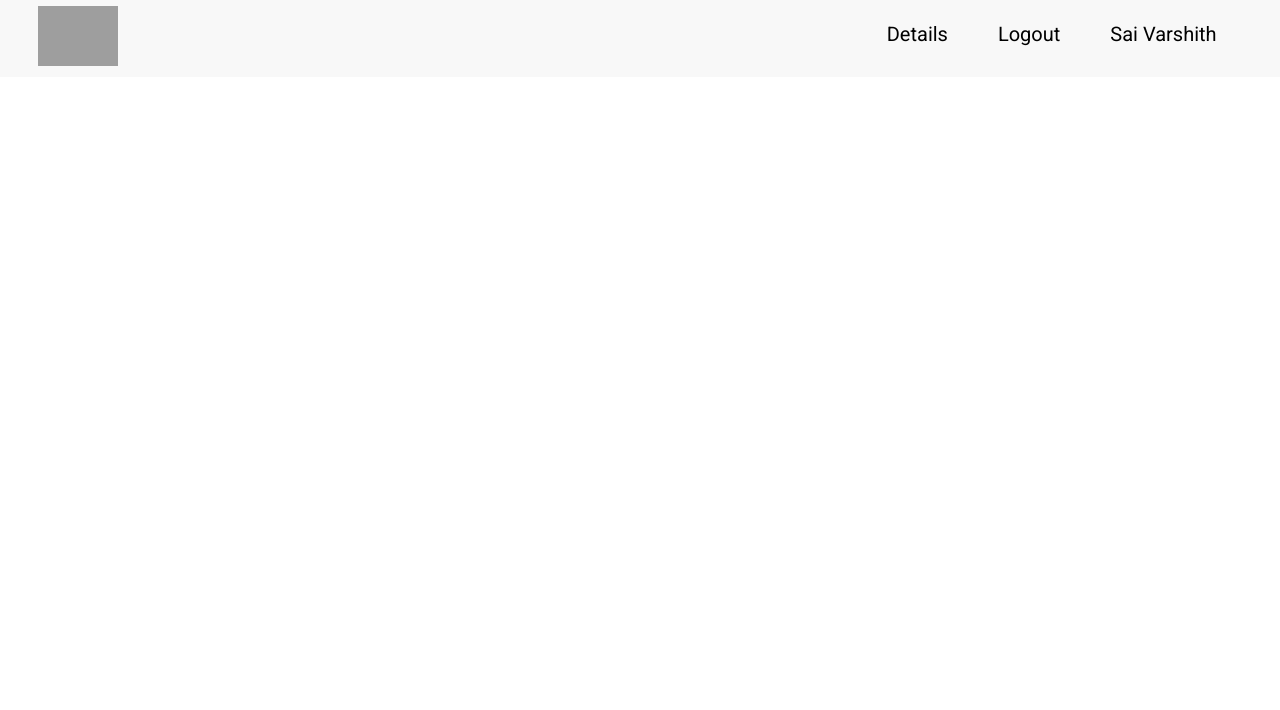
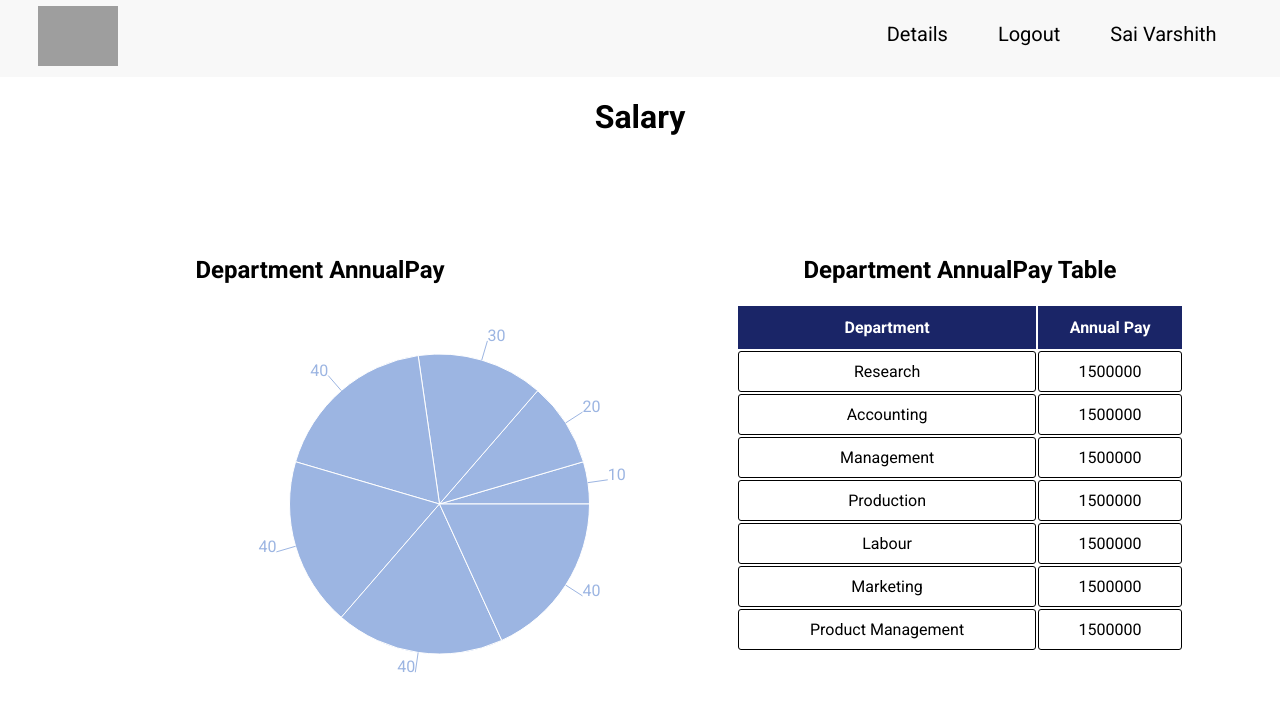
Before and after one commit to sai045/HR-Portal-Reworked, a React (Create React App) app in the folder frontend/: page /salary in a window 1280 px wide. Shown: the top 710 px of the page. Built offline with nearby package versions, Linux system fonts and the light colour scheme; grey boxes are pictures that could not be loaded.

Commit message:
Frontend minimal UI done

```diff
--- a/frontend/src/App.css
+++ b/frontend/src/App.css
@@ -6,3 +6,7 @@
 .row {
   display: flex;
 }
+
+button:hover {
+  cursor: pointer;
+}
--- a/frontend/src/Components/Navbar.css
+++ b/frontend/src/Components/Navbar.css
@@ -25,5 +25,4 @@
 .navbar a {
   color: black;
   text-decoration: none;
-
 }
--- a/frontend/src/Components/Table.css
+++ b/frontend/src/Components/Table.css
@@ -70,7 +70,6 @@
 }
 
 .table button:hover {
-  cursor: pointer;
   background-color: rgb(30, 55, 77);
   color: white;
 }
--- a/frontend/src/Pages/Dashboard/Dashboard.jsx
+++ b/frontend/src/Pages/Dashboard/Dashboard.jsx
@@ -3,18 +3,9 @@ import Navbar from "../../Components/Navbar";
 import "./Dashboard.css";
 import Boxes from "./Boxes";
 import { Records } from "./Records";
-import { PieChart, Pie, Tooltip } from "recharts";
+import EDPieChart from "./EDPieChart";
 
 const Dashboard = () => {
-    const data = [
-        { name: "Management", value: 10 },
-        { name: "Accounting", value: 20 },
-        { name: "Research", value: 30 },
-        { name: "Product Management", value: 40 },
-        { name: "Marketing", value: 40 },
-        { name: "Labour", value: 40 },
-        { name: "Production", value: 40 },
-      ];
   return (
     <>
       <Navbar />
@@ -24,25 +15,7 @@ const Dashboard = () => {
         <div className="charts">
           <Records />
           <div></div>
-          <div>
-            <h2>
-              Employee-Department <br />
-              Chart
-            </h2>
-            <PieChart width={600} height={400}>
-              <Pie
-                dataKey="value"
-                isAnimationActive={true}
-                data={data}
-                cx="40%"
-                cy="50%"
-                outerRadius={150}
-                fill="#9cb5e2"
-                label
-              />
-              <Tooltip />
-            </PieChart>
-          </div>
+          <EDPieChart />
           <div></div>
         </div>
       </div>
--- /dev/null
+++ b/frontend/src/Pages/Dashboard/EDPieChart.jsx
@@ -0,0 +1,37 @@
+import React from "react";
+import { PieChart, Pie, Tooltip } from "recharts";
+
+const EDPieChart = () => {
+  const data = [
+    { name: "Management", value: 10 },
+    { name: "Accounting", value: 20 },
+    { name: "Research", value: 30 },
+    { name: "Product Management", value: 40 },
+    { name: "Marketing", value: 40 },
+    { name: "Labour", value: 40 },
+    { name: "Production", value: 40 },
+  ];
+  return (
+    <div>
+      <h2>
+        Employee-Department <br />
+        Chart
+      </h2>
+      <PieChart width={600} height={400}>
+        <Pie
+          dataKey="value"
+          isAnimationActive={true}
+          data={data}
+          cx="40%"
+          cy="50%"
+          outerRadius={150}
+          fill="#9cb5e2"
+          label
+        />
+        <Tooltip />
+      </PieChart>
+    </div>
+  );
+};
+
+export default EDPieChart;
--- /dev/null
+++ b/frontend/src/Pages/Salary/SPieChart.jsx
@@ -0,0 +1,34 @@
+import React from "react";
+import { PieChart, Pie, Tooltip } from "recharts";
+
+const SPieChart = () => {
+  const data = [
+    { name: "Management", value: 10 },
+    { name: "Accounting", value: 20 },
+    { name: "Research", value: 30 },
+    { name: "Product Management", value: 40 },
+    { name: "Marketing", value: 40 },
+    { name: "Labour", value: 40 },
+    { name: "Production", value: 40 },
+  ];
+  return (
+    <div>
+      <h2>Department AnnualPay</h2>
+      <PieChart width={800} height={400}>
+        <Pie
+          dataKey="value"
+          isAnimationActive={true}
+          data={data}
+          cx="55%"
+          cy="50%"
+          outerRadius={150}
+          fill="#9cb5e2"
+          label
+        />
+        <Tooltip />
+      </PieChart>
+    </div>
+  );
+};
+
+export default SPieChart;
--- a/frontend/src/Pages/Salary/Salary.css
+++ b/frontend/src/Pages/Salary/Salary.css
@@ -0,0 +1,5 @@
+.salaryCharts {
+  display: grid;
+  grid-template-columns: 50% 50%;
+  margin-top: 100px;
+}
--- a/frontend/src/Pages/Salary/Salary.jsx
+++ b/frontend/src/Pages/Salary/Salary.jsx
@@ -1,11 +1,20 @@
 import React from "react";
 import "./Salary.css";
 import Navbar from "../../Components/Navbar";
+import SPieChart from "./SPieChart";
+import Table from "./Table";
+import { COLUMNS } from "./columns";
+import data from "./data";
 
 const Salary = () => {
   return (
     <>
       <Navbar />
+      <h1>Salary</h1>
+      <div className="salaryCharts">
+        <SPieChart />
+        <Table data={data} Columns={COLUMNS} />
+      </div>
     </>
   );
 };
--- /dev/null
+++ b/frontend/src/Pages/Salary/Table.jsx
@@ -0,0 +1,54 @@
+import React, { useMemo } from "react";
+import { useTable, useGlobalFilter, usePagination } from "react-table";
+
+const Employee = ({ Columns, data, button }) => {
+  const columns = useMemo(() => Columns, []);
+  const { getTableProps, getTableBodyProps, headerGroups, page, prepareRow } =
+    useTable(
+      {
+        columns,
+        data,
+      },
+      useGlobalFilter,
+      usePagination
+    );
+
+  return (
+    <>
+      <div className="table">
+        <h2>Department AnnualPay Table</h2>
+        <table {...getTableProps()} className="Table">
+          <thead>
+            {headerGroups.map((headerGroup) => (
+              <tr {...headerGroup.getHeaderGroupProps()}>
+                {headerGroup.headers.map((column) => (
+                  <th {...column.getHeaderProps()} className="rounded-3">
+                    {column.render("Header")}
+                  </th>
+                ))}
+              </tr>
+            ))}
+          </thead>
+          <tbody {...getTableBodyProps()}>
+            {page.map((row) => {
+              prepareRow(row);
+              return (
+                <tr {...row.getRowProps()}>
+                  {row.cells.map((cell) => {
+                    return (
+                      <td {...cell.getCellProps()} className="rounded-3">
+                        {cell.render("Cell")}
+                      </td>
+                    );
+                  })}
+                </tr>
+              );
+            })}
+          </tbody>
+        </table>
+      </div>
+    </>
+  );
+};
+
+export default Employee;
--- /dev/null
+++ b/frontend/src/Pages/Salary/columns.jsx
@@ -0,0 +1,10 @@
+export const COLUMNS = [
+  {
+    Header: "Department",
+    accessor: "department",
+  },
+  {
+    Header: "Annual Pay",
+    accessor: "AnnualPay",
+  },
+];
--- /dev/null
+++ b/frontend/src/Pages/Salary/data.js
@@ -0,0 +1,32 @@
+const data = [
+  {
+    department: "Research",
+    AnnualPay: 1500000,
+  },
+  {
+    department: "Accounting",
+    AnnualPay: 1500000,
+  },
+  {
+    department: "Management",
+    AnnualPay: 1500000,
+  },
+  {
+    department: "Production",
+    AnnualPay: 1500000,
+  },
+  {
+    department: "Labour",
+    AnnualPay: 1500000,
+  },
+  {
+    department: "Marketing",
+    AnnualPay: 1500000,
+  },
+  {
+    department: "Product Management",
+    AnnualPay: 1500000,
+  },
+];
+
+module.exports = data
```
